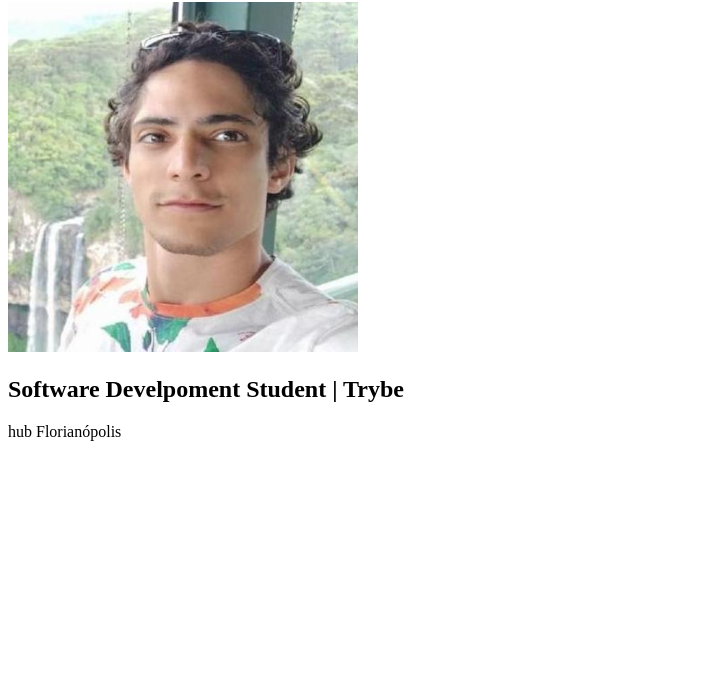
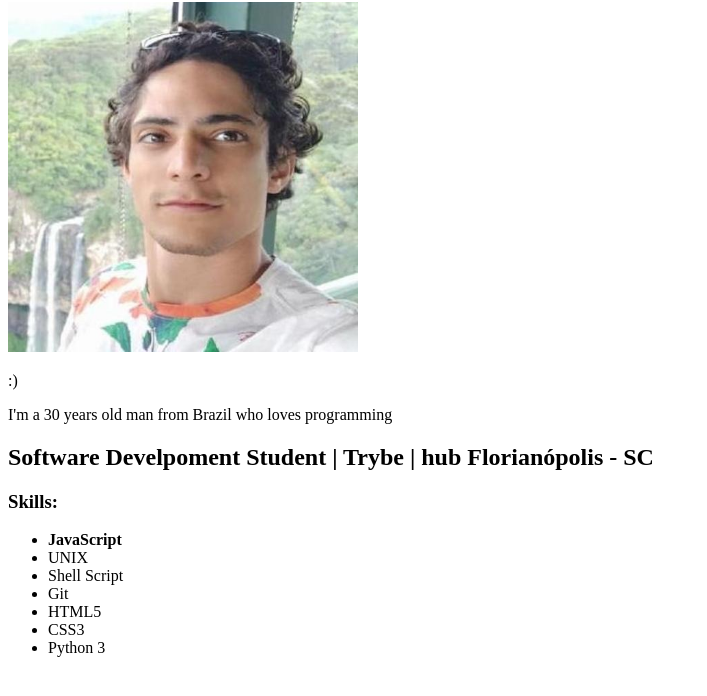
Before and after one commit to danielPantalena/danielpantalena.github.io, a plain HTML site: page index.html in a window 1280 px wide. Shown: the part 78-774 px from the top of the page, without its empty margins (0-707 px from the left). Drawn offline with Linux system fonts and the light colour scheme.

Commit message:
Add Skills

```diff
--- a/index.html
+++ b/index.html
@@ -8,10 +8,22 @@
 <body>
     <h1>Daniel Pantalena</h1>
 
-    <img src="./img/minhaFoto.jpeg" width="350px">
+    <img src="./img/minhaFoto.jpeg" width="350px" alt="uma foto minha">
+    <p> :) </p>
+    <p> I'm a 30 years old man from Brazil who loves programming</p>
 
-    <h2>Software Develpoment Student | Trybe</h2>
-    <p>hub Florianópolis</p>
+    <h2>Software Develpoment Student | Trybe | hub Florianópolis - SC</h2>
+
+    <h3>Skills:</h3>
+    <ul>
+        <li><b>JavaScript</b></li>
+        <li>UNIX</li>
+        <li>Shell Script</li>
+        <li>Git</li>
+        <li>HTML5</li>
+        <li>CSS3</li>
+        <li>Python 3</li>
+    </ul>
 
 </body>
 </html>
```
